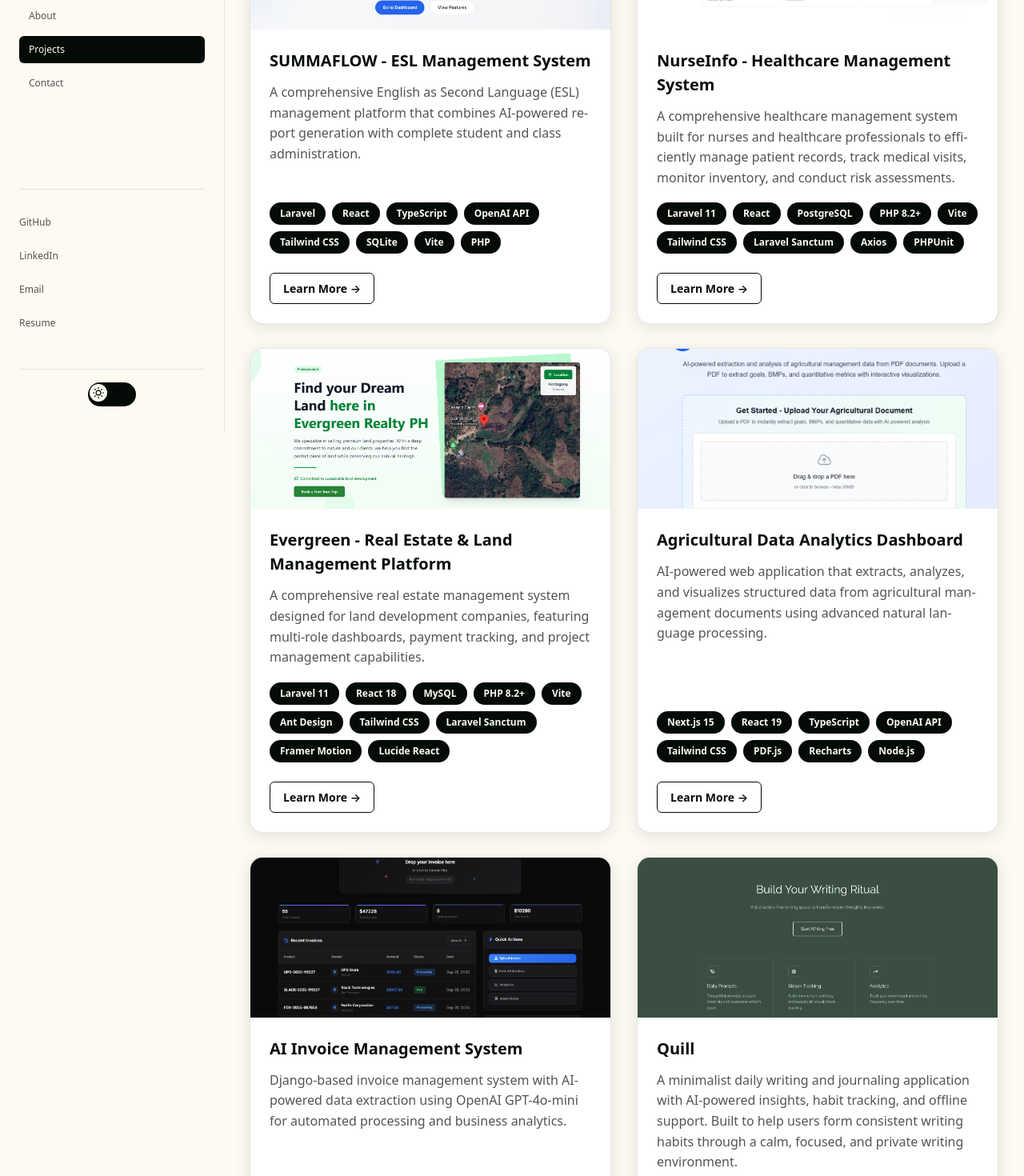
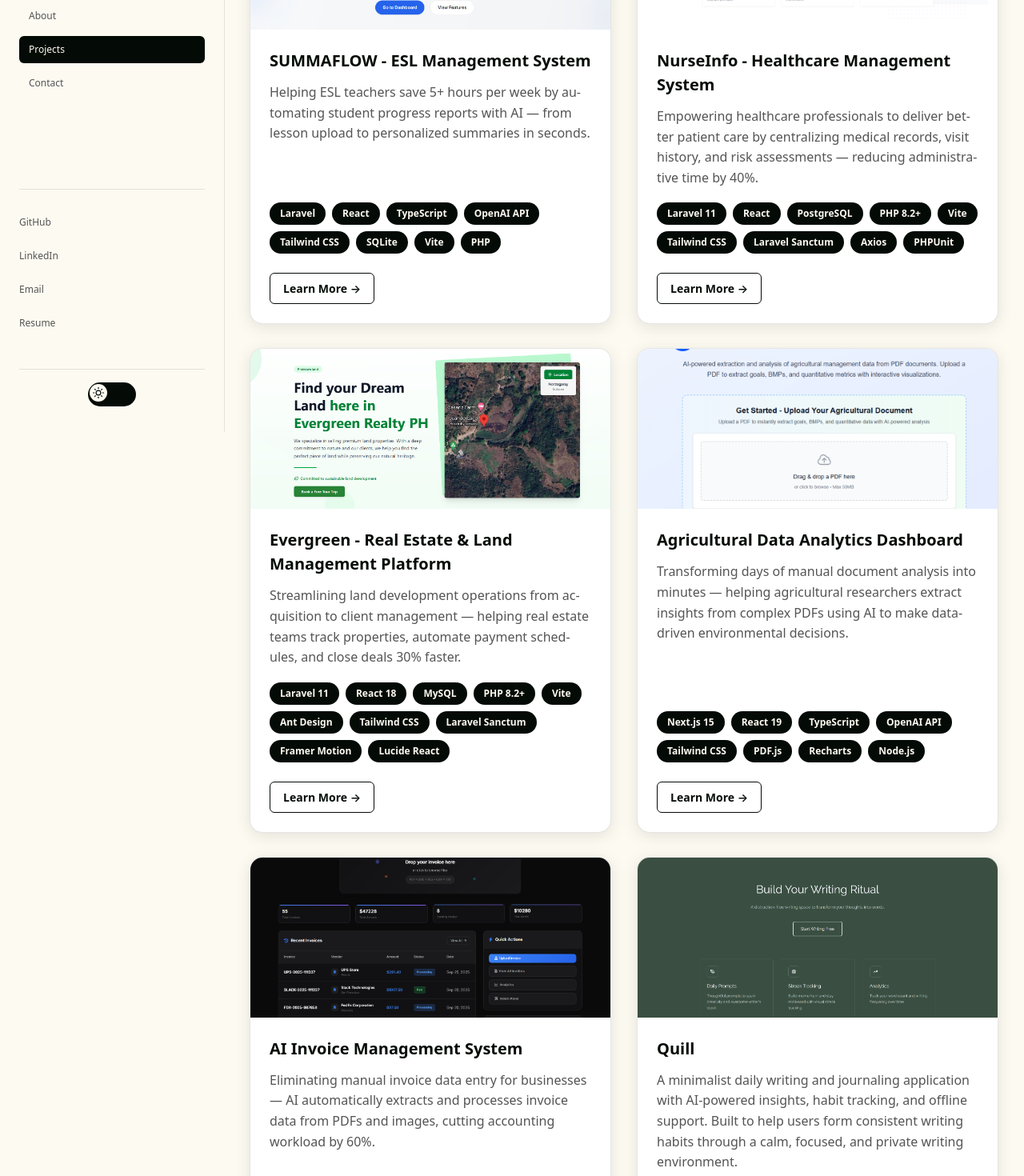
Before and after one commit to kynth65/portfolio, a React (Vite) app: page /projects in a window 1280 px wide. Shown: the part 260-1730 px from the top of the page at 80% size. Built offline with nearby package versions, Linux system fonts and the light colour scheme.

Commit message:
Update project data with enhanced descriptions and metadata

```diff
--- a/src/data/projects/agricultural-analytics.ts
+++ b/src/data/projects/agricultural-analytics.ts
@@ -3,7 +3,7 @@ import type { Project } from '../types';
 export const agriculturalAnalytics: Project = {
   id: 4,
   title: "Agricultural Data Analytics Dashboard",
-  description: "AI-powered web application that extracts, analyzes, and visualizes structured data from agricultural management documents using advanced natural language processing.",
+  description: "Transforming days of manual document analysis into minutes — helping agricultural researchers extract insights from complex PDFs using AI to make data-driven environmental decisions.",
   detailedDescription: "A sophisticated web application that leverages artificial intelligence to transform complex PDF documents into organized, interactive datasets. The system automates the extraction of agricultural information including goals, best management practices, quantitative data, implementation timelines, and monitoring protocols. Built for agricultural researchers, government agencies, and environmental consultants who need to process large volumes of agricultural documentation efficiently and accurately.",
   image: "/images/projects/agriculture/landing-page.png",
   techStack: [
@@ -18,6 +18,8 @@ export const agriculturalAnalytics: Project = {
   ],
   liveLink: "",
   githubLink: "https://github.com/kynth65/Agricultural-analytics-ai",
+  duration: "2 weeks",
+  complexity: "Intermediate",
   features: [
     "AI-Powered Data Extraction: Intelligent text recognition and context-aware categorization of agricultural information",
     "Multi-Category Processing: Extracts goals, best management practices, quantitative data, implementation plans, and monitoring protocols",
--- a/src/data/projects/ai-invoice-management.ts
+++ b/src/data/projects/ai-invoice-management.ts
@@ -3,12 +3,14 @@ import type { Project } from '../types';
 export const aiInvoiceManagement: Project = {
   id: 8,
   title: "AI Invoice Management System",
-  description: "Django-based invoice management system with AI-powered data extraction using OpenAI GPT-4o-mini for automated processing and business analytics.",
+  description: "Eliminating manual invoice data entry for businesses — AI automatically extracts and processes invoice data from PDFs and images, cutting accounting workload by 60%.",
   detailedDescription: "A comprehensive Django web application that revolutionizes invoice processing through AI automation. The system handles complete invoice workflows from upload to payment, featuring AI-powered data extraction that automatically reads and processes PDF and image invoices. Built with Django 5.2.6 and Python 3.13, it integrates OpenAI GPT-4o-mini for intelligent document processing, vendor management with duplicate detection, and provides real-time business analytics with expense summaries, budget alerts, and spending trends. The system includes both RESTful APIs and a web interface with AJAX support for seamless user experience.",
   image: "/images/projects/invoice-management/dashboard.png",
   techStack: ["Django", "Python", "OpenAI GPT-4o-mini", "Django REST Framework", "SQLite", "HTML/CSS", "JavaScript", "AJAX"],
   liveLink: "",
   githubLink: "https://github.com/kynth65/ai-invoice-management",
+  duration: "1 week",
+  complexity: "Intermediate",
   features: [
     "AI-Powered Data Extraction: OpenAI GPT-4o-mini automatically extracts invoice data from PDFs and images",
     "Intelligent Vendor Management: Automatic vendor detection, normalization, and duplicate prevention",
--- a/src/data/projects/evergreen-realestate.ts
+++ b/src/data/projects/evergreen-realestate.ts
@@ -3,12 +3,14 @@ import type { Project } from '../types';
 export const evergreenRealestate: Project = {
   id: 7,
   title: "Evergreen - Real Estate & Land Management Platform",
-  description: "A comprehensive real estate management system designed for land development companies, featuring multi-role dashboards, payment tracking, and project management capabilities.",
+  description: "Streamlining land development operations from acquisition to client management — helping real estate teams track properties, automate payment schedules, and close deals 30% faster.",
   detailedDescription: "Evergreen is a full-stack real estate management platform that streamlines operations from land acquisition to client management. Built for land development companies managing subdivision projects, it features role-specific dashboards for Super Admins, Agents, Interns, and Clients. The system handles complete property portfolio management, installment payment tracking with automated scheduling, task assignment with progress monitoring, and centralized document management. With specialized tools like Residential Form System (RFS) and OCS Calculator, plus a public-facing marketing website, Evergreen provides end-to-end solutions for modern real estate operations.",
   image: "/images/projects/evergreen/LandingPage.png",
   techStack: ["Laravel 11", "React 18", "MySQL", "PHP 8.2+", "Vite", "Ant Design", "Tailwind CSS", "Laravel Sanctum", "Framer Motion", "Lucide React"],
   liveLink: "",
   githubLink: "https://github.com/kynth65/evergreen",
+  duration: "2 months",
+  complexity: "Advanced",
   features: [
     "Complete Land Management: Property portfolio management with detailed land records and status tracking",
     "Lot Management: Individual lot tracking within development projects with geographic data integration",
--- a/src/data/projects/nurseinfo-healthcare.ts
+++ b/src/data/projects/nurseinfo-healthcare.ts
@@ -4,7 +4,7 @@ export const nurseinfoHealthcare: Project = {
   id: 6,
   title: "NurseInfo - Healthcare Management System",
   description:
-    "A comprehensive healthcare management system built for nurses and healthcare professionals to efficiently manage patient records, track medical visits, monitor inventory, and conduct risk assessments.",
+    "Empowering healthcare professionals to deliver better patient care by centralizing medical records, visit history, and risk assessments — reducing administrative time by 40%.",
   detailedDescription:
     "NurseInfo is a full-stack healthcare management system designed specifically for nurses and healthcare professionals. The platform provides complete patient lifecycle management from registration through ongoing care, featuring comprehensive medical history tracking, vital signs monitoring, family medical history management, and automated risk assessments with PDF report generation. Built with Laravel 11 and React, it offers robust inventory management for medicines, appointment scheduling, and detailed visit tracking to ensure healthcare providers have all necessary information at their fingertips for optimal patient care.",
   image: "/images/projects/nurseinfo/LandingPage.png",
@@ -21,6 +21,8 @@ export const nurseinfoHealthcare: Project = {
   ],
   liveLink: "",
   githubLink: "https://github.com/kynth65/NurseInfo/tree/master",
+  duration: "3 weeks",
+  complexity: "Advanced",
   features: [
     "Complete Patient Management: Registration, demographics, medical history, allergies, and medication tracking",
     "Visit Management: Vital signs recording, symptoms documentation, and comprehensive visit history",
--- a/src/data/projects/quill.ts
+++ b/src/data/projects/quill.ts
@@ -22,6 +22,7 @@ export const quill: Project = {
   ],
   liveLink: "",
   githubLink: "https://github.com/kynth65/daily-writing-app.git",
+  duration: "1 week",
   features: [
     "Rich Text Editor: TipTap-based editor with autosave and distraction-free interface",
     "AI-Powered Insights: Automatic sentiment analysis, mood tracking, and AI-generated weekly/monthly reflections",
--- a/src/data/projects/summaflow-esl.ts
+++ b/src/data/projects/summaflow-esl.ts
@@ -4,7 +4,7 @@ export const summaflowEsl: Project = {
   id: 5,
   title: "SUMMAFLOW - ESL Management System",
   description:
-    "A comprehensive English as Second Language (ESL) management platform that combines AI-powered report generation with complete student and class administration.",
+    "Helping ESL teachers save 5+ hours per week by automating student progress reports with AI — from lesson upload to personalized summaries in seconds.",
   detailedDescription:
     "SUMMAFLOW is an innovative ESL management system that revolutionizes how English language instructors manage their students and generate progress reports. The platform seamlessly integrates AI-powered report generation using OpenAI's API with comprehensive student management, scheduling, and payment tracking. Built with modern Laravel and React architecture, it provides educators with powerful tools to upload lesson PDFs, automatically generate personalized student progress summaries, and maintain complete oversight of their teaching business through an intuitive dashboard.",
   image: "/images/projects/summaflow/LandingPage.png",
@@ -20,6 +20,8 @@ export const summaflowEsl: Project = {
   ],
   liveLink: "https://summaflow-demo.com",
   githubLink: "https://github.com/kynth65/esl-report-generator",
+  duration: "2 weeks",
+  complexity: "Advanced",
   features: [
     "AI-Powered Report Generation: Upload lesson PDFs and generate personalized student progress summaries",
     "Daily, Monthly, and Comparison Reports: Comprehensive tracking of student progress over time",
--- a/src/data/types.ts
+++ b/src/data/types.ts
@@ -10,4 +10,5 @@ export interface Project {
   features: string[];
   challenges: string[];
   images: string[];
+  duration?: string; // e.g., "3 months", "6 weeks"
 }
```
